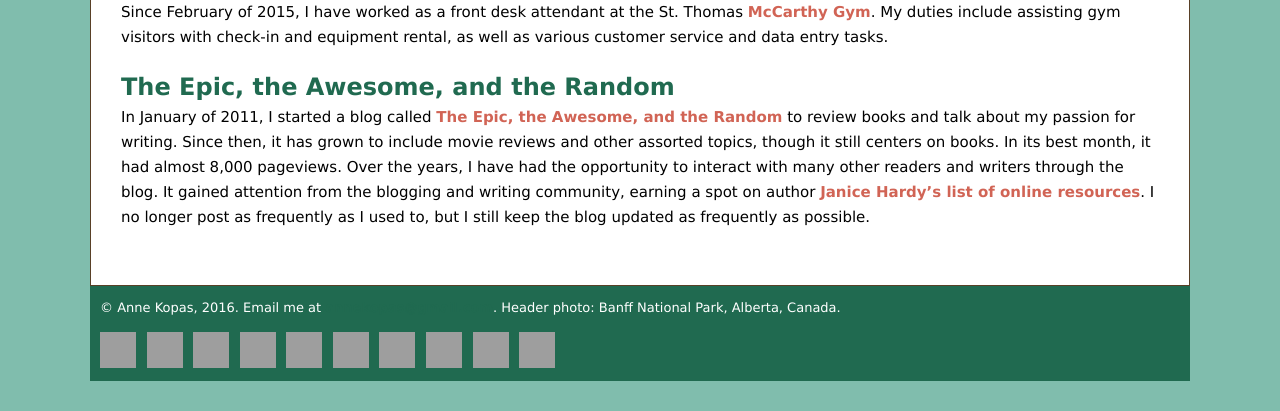
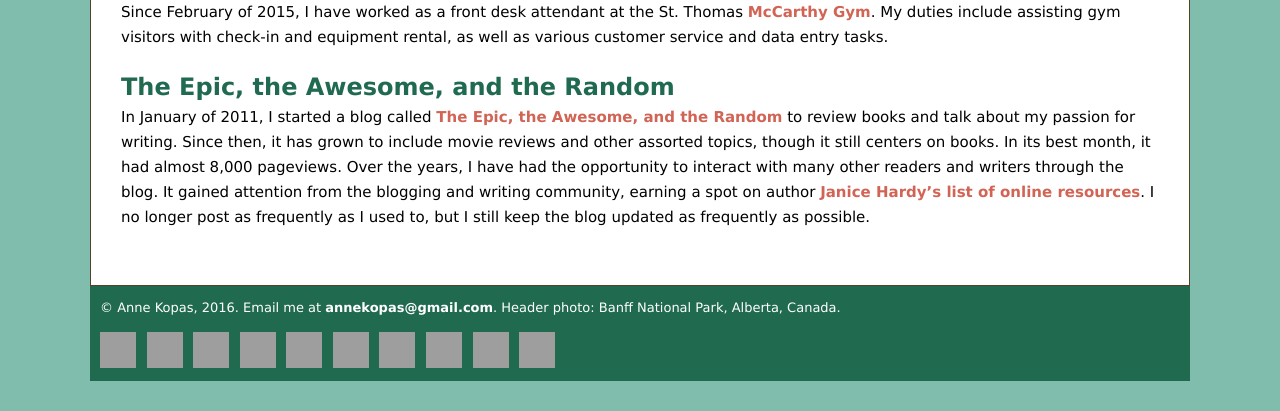
Before and after one commit to annekopas/annekopas, a PHP site: page /experience.html in a window 1280 px wide, with the pointer over the restyled element. Shown: the part 1119-1530 px from the top of the page. Run offline with PHP 8.4, Linux system fonts and the light colour scheme; grey boxes are pictures that could not be loaded.

Commit message:
Update style.css

```diff
--- a/style.css
+++ b/style.css
@@ -308,7 +308,7 @@ footer a:visited
 
 footer a:hover
 {
-	color: #206A50;
+	color: white;
 /* 	background-color: #D16455; */
 }
 
```
